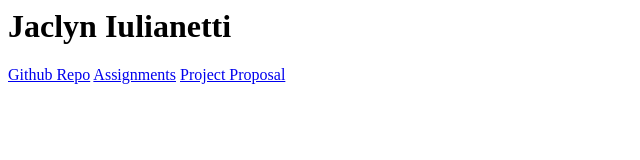
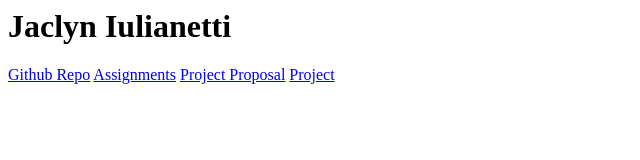
Before and after one commit to jaclyniulianetti/WebDevSpring2016, a website: page public/index.html in a window 1280 px wide. Shown: the full height of the page, 0-640 px from the left. Drawn offline with Linux system fonts and the light colour scheme.

Commit message:
update home page

```diff
--- a/public/index.html
+++ b/public/index.html
@@ -2,3 +2,4 @@
 <a href="https://github.com/jaclyniulianetti/WebDevSpring2016">Github Repo</a>
 <a href="assignment/views/home/home.view.html">Assignments</a>
 <a href="https://docs.google.com/document/d/1e32WDrhkkatekWlPG_qxjaAt7oW6ZljhHG-dG6iclGQ/edit?usp=sharing">Project Proposal</a>
+<a href="project/views/home/home.view.html">Project</a>
```
